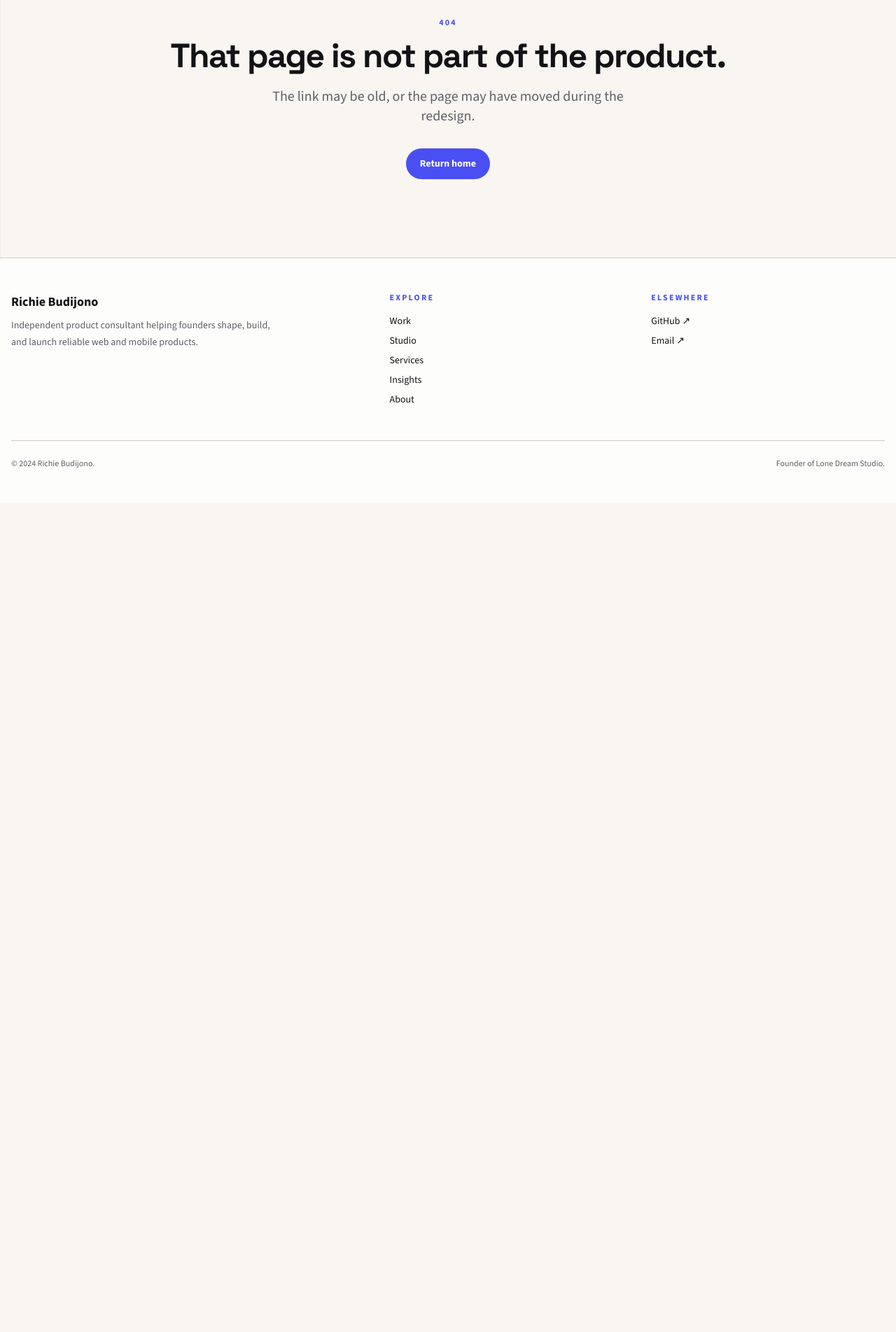
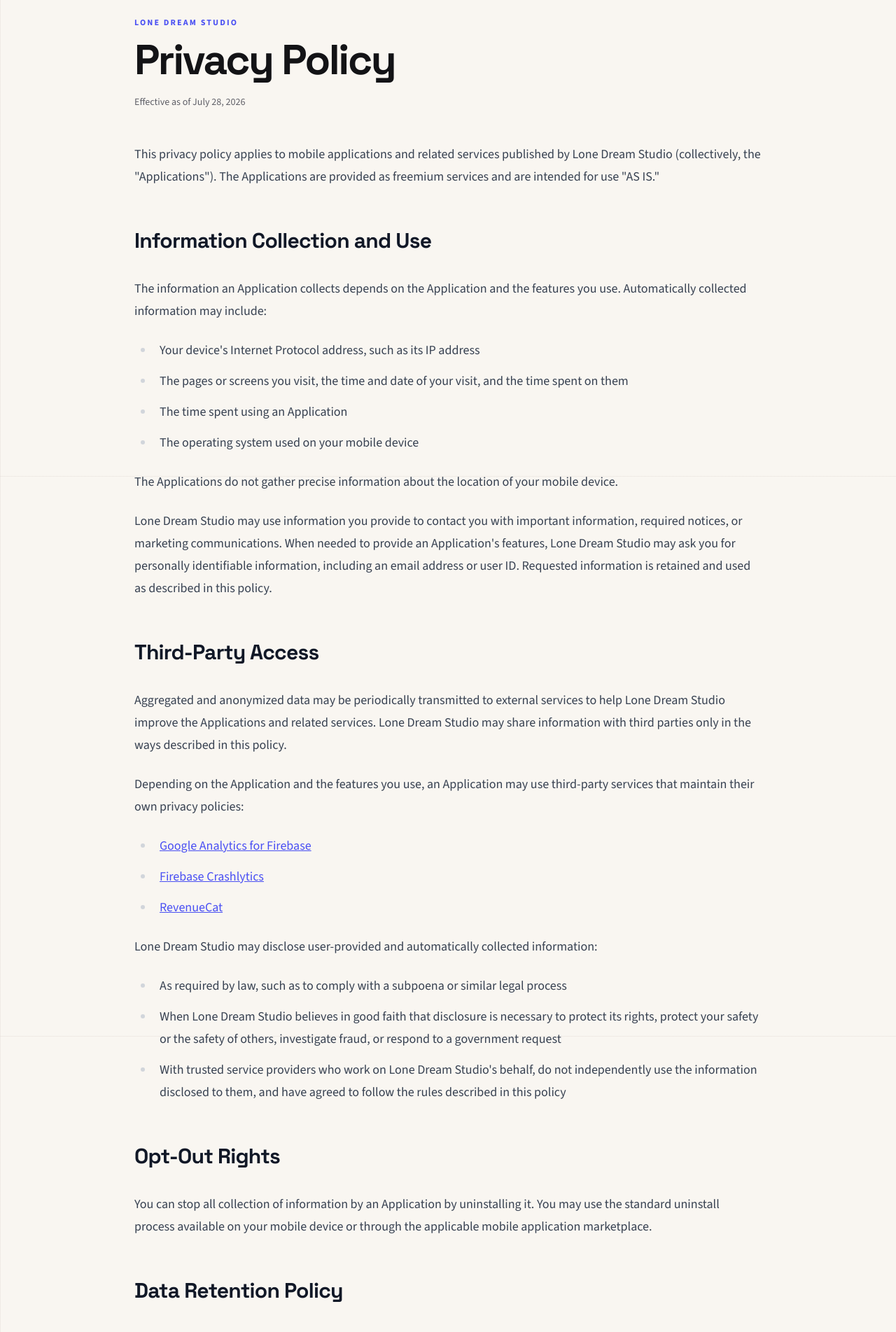
Before and after one commit to Salvist/richie-budijono-nextjs-portfolio, a Next.js app: page /privacy-policy in a window 1280 px wide. Before the commit this address had no page. Shown: the part 120-2023 px from the top of the page at 70% size. Before the commit the page ends 838 px from the top, so only its background shows below. Built offline with nearby package versions, Linux system fonts and the light colour scheme.

Commit message:
Add privacy policy route to sitemap, enhance WorkPage layout and links, and implement legal document retrieval functions

```diff
--- /dev/null
+++ b/src/app/privacy-policy/page.tsx
@@ -0,0 +1,47 @@
+import MDXContent from "@/components/mdx_component";
+import { getLegalDocument } from "@/lib/content";
+import { formatDate } from "@/lib/utils";
+import type { Metadata } from "next";
+import { notFound } from "next/navigation";
+
+const policySlug = "privacy-policy";
+
+export async function generateMetadata(): Promise<Metadata> {
+  const policy = await getLegalDocument(policySlug);
+  if (!policy) return {};
+
+  return {
+    title: policy.metadata.title,
+    description: policy.metadata.description,
+    alternates: { canonical: "/privacy-policy" },
+    openGraph: {
+      type: "article",
+      title: policy.metadata.title,
+      description: policy.metadata.description,
+      modifiedTime: policy.metadata.effectiveDate,
+      url: "/privacy-policy",
+    },
+  };
+}
+
+export default async function PrivacyPolicyPage() {
+  const policy = await getLegalDocument(policySlug);
+  if (!policy) notFound();
+
+  return (
+    <article className="page-shell">
+      <div className="mx-auto max-w-4xl">
+        <p className="eyebrow">Lone Dream Studio</p>
+        <h1 className="mt-4 font-display text-4xl font-bold tracking-[-0.04em] sm:text-6xl">
+          {policy.metadata.title}
+        </h1>
+        <p className="mt-5 text-sm text-muted-foreground">
+          Effective as of {formatDate(policy.metadata.effectiveDate)}
+        </p>
+        <div className="prose prose-lg mt-12 max-w-none dark:prose-invert prose-headings:font-display prose-headings:tracking-tight prose-a:text-primary">
+          <MDXContent source={policy.content} />
+        </div>
+      </div>
+    </article>
+  );
+}
--- a/src/app/sitemap.ts
+++ b/src/app/sitemap.ts
@@ -15,6 +15,7 @@
     "/insights",
     "/about",
     "/start-a-project",
+    "/privacy-policy",
   ];
 
   return [
--- a/src/app/work/page.tsx
+++ b/src/app/work/page.tsx
@@ -1,5 +1,6 @@
 import { workExperience } from "@/lib/work_experience";
 import type { Metadata } from "next";
+import Link from "next/link";
 
 export const metadata: Metadata = {
   title: "Work Experience",
@@ -8,16 +9,19 @@
   alternates: { canonical: "/work" },
 };
 
+const companyLinkClassName =
+  "relative inline-block transition-colors after:absolute after:inset-x-0 after:-bottom-1 after:h-0.5 after:origin-left after:scale-x-0 after:bg-primary after:transition-transform after:duration-300 hover:text-primary hover:after:scale-x-100 focus-visible:after:scale-x-100";
+
 export default function WorkPage() {
   return (
     <>
       <section className="page-shell pb-14 sm:pb-16">
         <p className="eyebrow">Work experience</p>
-        <div className="mt-5 grid gap-8 lg:grid-cols-[1.1fr_0.9fr] lg:items-end">
+        <div className="mt-5 max-w-4xl">
           <h1 className="display-title">
-            Building products from first prototype to production.
+            My professional experience.
           </h1>
-          <p className="lede max-w-xl lg:justify-self-end">
+          <p className="lede mt-7 max-w-2xl">
             My experience spans independent products, AI-assisted creative
             tools, education platforms, e-commerce, and the systems that keep
             them running.
@@ -43,39 +47,55 @@
                 className="absolute left-0 top-2 z-10 size-4 rounded-full border-4 border-background bg-primary ring-1 ring-border md:left-[14rem]"
               />
 
-              <div className="md:pt-1 md:text-right">
+              <div className="hidden md:block md:pt-1 md:text-right">
                 <p className="font-display text-sm font-bold">
                   {experience.dateLabel}
                 </p>
-                {experience.location && (
-                  <p className="mt-1 text-sm text-muted-foreground">
-                    {experience.location}
-                  </p>
-                )}
               </div>
 
               <article className="surface p-6 sm:p-8">
-                <p className="eyebrow">{experience.role}</p>
-                <h3 className="mt-3 text-3xl font-bold tracking-[-0.03em] sm:text-4xl">
+                <h3 className="text-3xl font-bold tracking-[-0.03em] sm:text-4xl">
                   {experience.companyUrl ? (
+                    experience.companyUrl.startsWith("/") ? (
+                      <Link
+                        href={experience.companyUrl}
+                        className={companyLinkClassName}
+                      >
+                        {experience.company}
+                      </Link>
+                    ) : (
                       <a
                         href={experience.companyUrl}
                         target="_blank"
                         rel="noreferrer"
-                      className="inline-flex items-baseline gap-2 transition-colors hover:text-primary"
+                        className={companyLinkClassName}
                       >
                         {experience.company}
-                      <span
-                        aria-hidden="true"
-                        className="text-lg text-primary sm:text-xl"
-                      >
-                        ↗
-                      </span>
                       </a>
+                    )
                   ) : (
                     experience.company
                   )}
                 </h3>
+                <p className="mt-3 font-display text-lg font-bold">
+                  {experience.role}
+                </p>
+                <div className="mt-2 flex flex-wrap items-center gap-x-2 gap-y-1 text-sm">
+                  <p className="font-semibold">{experience.dateLabel}</p>
+                  {experience.location && (
+                    <>
+                      <span
+                        aria-hidden="true"
+                        className="text-muted-foreground"
+                      >
+                        ·
+                      </span>
+                      <p className="text-muted-foreground">
+                        {experience.location}
+                      </p>
+                    </>
+                  )}
+                </div>
 
                 <ul className="mt-7 grid gap-4">
                   {experience.achievements.map((achievement) => (
--- a/src/components/footer.tsx
+++ b/src/components/footer.tsx
@@ -4,7 +4,7 @@
   return (
     <footer className="border-t border-border bg-card py-12">
       <div className="container max-w-7xl">
-        <div className="grid gap-10 md:grid-cols-[1.5fr_1fr_1fr]">
+        <div className="grid gap-10 md:grid-cols-2 lg:grid-cols-[1.4fr_0.8fr_1.2fr_0.8fr]">
           <div>
             <p className="text-lg font-bold">Richie Budijono</p>
             <p className="mt-2 max-w-sm text-sm leading-6 text-muted-foreground">
@@ -16,10 +16,15 @@
             <p className="eyebrow">Explore</p>
             <div className="mt-4 grid gap-2 text-sm">
               <Link href="/work">Work</Link>
-              <Link href="/studio">Studio</Link>
               <Link href="/services">Services</Link>
               <Link href="/insights">Insights</Link>
               <Link href="/about">About</Link>
+            </div>
+          </div>
+          <div>
+            <p className="eyebrow">Lone Dream Studio</p>
+            <div className="mt-4 grid gap-2 text-sm">
+              <Link href="/privacy-policy">Privacy Policy</Link>
             </div>
           </div>
           <div>
--- /dev/null
+++ b/src/content/legal/privacy-policy.mdx
@@ -0,0 +1,105 @@
+---
+title: Privacy Policy
+description: Learn how Lone Dream Studio applications collect, use, retain, and protect information.
+effectiveDate: "2026-07-28"
+---
+
+This privacy policy applies to mobile applications and related services
+published by Lone Dream Studio (collectively, the "Applications"). The
+Applications are provided as freemium services and are intended for use "AS
+IS."
+
+## Information Collection and Use
+
+The information an Application collects depends on the Application and the
+features you use. Automatically collected information may include:
+
+- Your device's Internet Protocol address, such as its IP address
+- The pages or screens you visit, the time and date of your visit, and the time
+  spent on them
+- The time spent using an Application
+- The operating system used on your mobile device
+
+The Applications do not gather precise information about the location of your
+mobile device.
+
+Lone Dream Studio may use information you provide to contact you with important
+information, required notices, or marketing communications. When needed to
+provide an Application's features, Lone Dream Studio may ask you for personally
+identifiable information, including an email address or user ID. Requested
+information is retained and used as described in this policy.
+
+## Third-Party Access
+
+Aggregated and anonymized data may be periodically transmitted to external
+services to help Lone Dream Studio improve the Applications and related
+services. Lone Dream Studio may share information with third parties only in
+the ways described in this policy.
+
+Depending on the Application and the features you use, an Application may use
+third-party services that maintain their own privacy policies:
+
+- [Google Analytics for Firebase](https://firebase.google.com/support/privacy)
+- [Firebase Crashlytics](https://firebase.google.com/support/privacy/)
+- [RevenueCat](https://www.revenuecat.com/privacy)
+
+Lone Dream Studio may disclose user-provided and automatically collected
+information:
+
+- As required by law, such as to comply with a subpoena or similar legal
+  process
+- When Lone Dream Studio believes in good faith that disclosure is necessary
+  to protect its rights, protect your safety or the safety of others,
+  investigate fraud, or respond to a government request
+- With trusted service providers who work on Lone Dream Studio's behalf, do not
+  independently use the information disclosed to them, and have agreed to
+  follow the rules described in this policy
+
+## Opt-Out Rights
+
+You can stop all collection of information by an Application by uninstalling
+it. You may use the standard uninstall process available on your mobile device
+or through the applicable mobile application marketplace.
+
+## Data Retention Policy
+
+Lone Dream Studio retains user-provided data for as long as you use the
+Applications and for a reasonable time afterward. To request deletion of data
+you provided through an Application, email
+[lonedreamstudio@gmail.com](mailto:lonedreamstudio@gmail.com). Lone Dream Studio
+will respond within a reasonable time.
+
+## Children
+
+The Applications are not directed to anyone under the age of 13. Lone Dream
+Studio does not knowingly solicit data from, market to, or collect personally
+identifiable information from children under 13.
+
+If Lone Dream Studio discovers that a child under 13 has provided personal
+information, that information will be deleted from its servers. If you are a
+parent or guardian and believe a child has provided personal information,
+contact [lonedreamstudio@gmail.com](mailto:lonedreamstudio@gmail.com).
+
+## Security
+
+Lone Dream Studio is committed to safeguarding the confidentiality of your
+information and uses physical, electronic, and procedural safeguards to protect
+the information it processes and maintains.
+
+## Changes
+
+This privacy policy may be updated from time to time. Lone Dream Studio will
+notify users of changes by publishing the updated policy on this page. You are
+advised to review this policy regularly. Continued use of an Application after
+changes are published constitutes acceptance of the updated policy.
+
+## Your Consent
+
+By using an Application, you consent to the processing of your information as
+described in this privacy policy and as amended by Lone Dream Studio.
+
+## Contact Us
+
+If you have questions about privacy while using an Application or about Lone
+Dream Studio's practices, email
+[lonedreamstudio@gmail.com](mailto:lonedreamstudio@gmail.com).
--- a/src/lib/content.ts
+++ b/src/lib/content.ts
@@ -116,9 +116,19 @@
   slug: requiredText,
 });
 
+export const legalDocumentMetadataSchema = z.object({
+  title: requiredText,
+  description: requiredText,
+  effectiveDate: requiredText,
+  slug: requiredText,
+});
+
 export type CaseStudyMetadata = z.infer<typeof caseStudyMetadataSchema>;
 export type ProductMetadata = z.infer<typeof productMetadataSchema>;
 export type InsightMetadata = z.infer<typeof insightMetadataSchema>;
+export type LegalDocumentMetadata = z.infer<
+  typeof legalDocumentMetadataSchema
+>;
 
 export type ContentEntry<T> = {
   metadata: T;
@@ -204,6 +214,12 @@
   );
 }
 
+export async function getLegalDocuments(): Promise<
+  ContentEntry<LegalDocumentMetadata>[]
+> {
+  return readCollection("legal", legalDocumentMetadataSchema);
+}
+
 export async function getCaseStudy(
   slug: string,
 ): Promise<ContentEntry<CaseStudyMetadata> | null> {
@@ -224,3 +240,10 @@
   const insights = await getInsights();
   return insights.find((entry) => entry.metadata.slug === slug) ?? null;
 }
+
+export async function getLegalDocument(
+  slug: string,
+): Promise<ContentEntry<LegalDocumentMetadata> | null> {
+  const documents = await getLegalDocuments();
+  return documents.find((entry) => entry.metadata.slug === slug) ?? null;
+}
--- a/src/lib/work_experience.ts
+++ b/src/lib/work_experience.ts
@@ -18,6 +18,7 @@
 export const workExperience: readonly WorkExperience[] = [
   {
     company: "Lone Dream Studio",
+    companyUrl: "/studio",
     role: "Founder",
     location: "New York, NY",
     startDate: "2026-01",
```
Also changed, not shown: 2 other files (tests, documents, lock files or other folders). Lines whose indentation alone changed are shown as unchanged.
